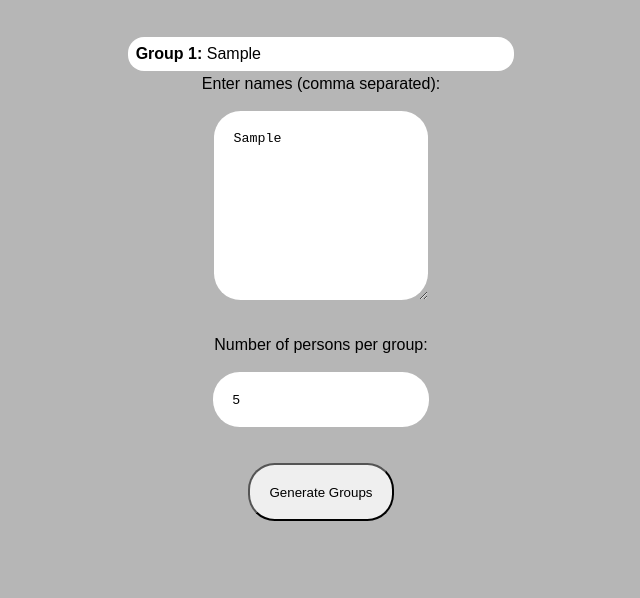
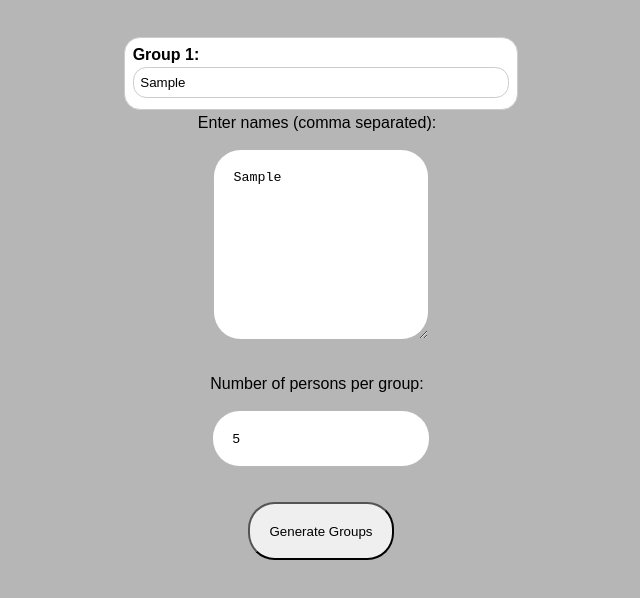
Before and after one commit to Viktorll95/group-generator, a plain HTML site: page index.html in a window 1280 px wide. Both pictures are taken after typing "Sample", "5" into the empty fields and a click on the button "Generate Groups". Shown: the part 120-718 px from the top of the page, without its empty margins (319-959 px from the left). Drawn offline with Linux system fonts and the light colour scheme.

Commit message:
Chanhed styling and input type that is generated

```diff
--- a/script.js
+++ b/script.js
@@ -46,8 +46,11 @@ form.addEventListener("submit", function (e) {
   // Display results
   resultDiv.innerHTML = "";
   groups.forEach((group, index) => {
-    resultDiv.innerHTML += `<p class="group-text"><strong>Group ${
-      index + 1
-    }:</strong> ${group.join(", ")}</p>`;
+    resultDiv.innerHTML += `
+      <div class="group-text">
+        <label><strong>Group ${index + 1}:</strong></label>
+        <input type="text" value="${group.join(", ")}" class="group-text" />
+      </div>
+    `;
   });
 });
--- a/style.css
+++ b/style.css
@@ -37,10 +37,22 @@ body {
   margin-bottom: 10vh;
 }
 
+.group-container {
+  margin: 0.5em 0;
+}
+
 .group-text {
   background-color: white;
-  border: none;
+  border: 1px solid #ccc;
   border-radius: 1em;
   padding: 0.5em;
-  margin: 0.25em;
+  margin: 0.25em 0;
+  width: 100%;
+  box-sizing: border-box; /* Include padding and border in element's total width */
+  appearance: none; /* Remove default input styling for better cross-browser consistency */
 }
+
+label {
+  margin-right: 0.5em;
+  display: inline-block;
+}
```
